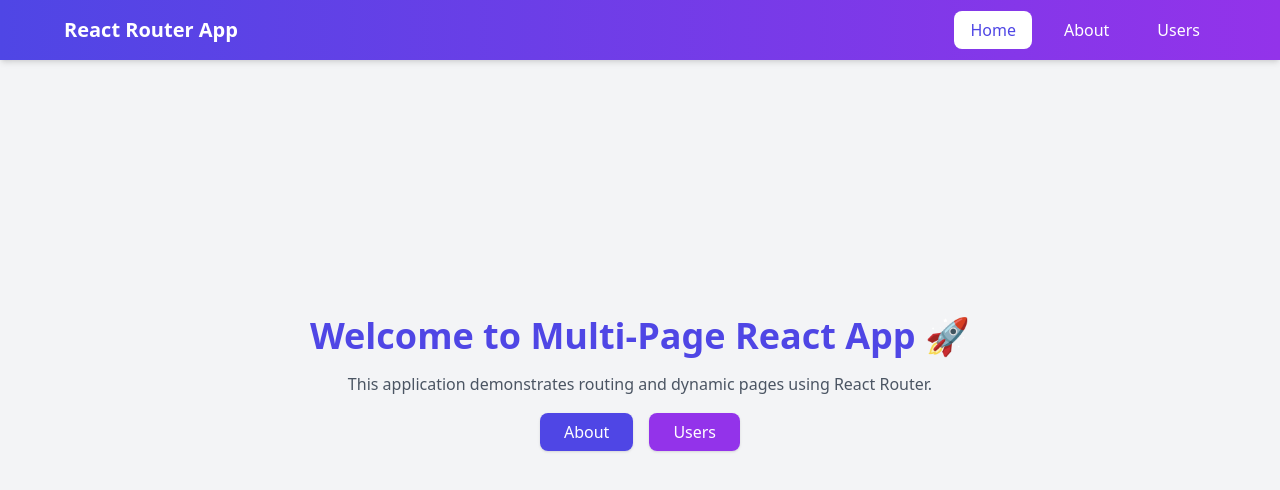
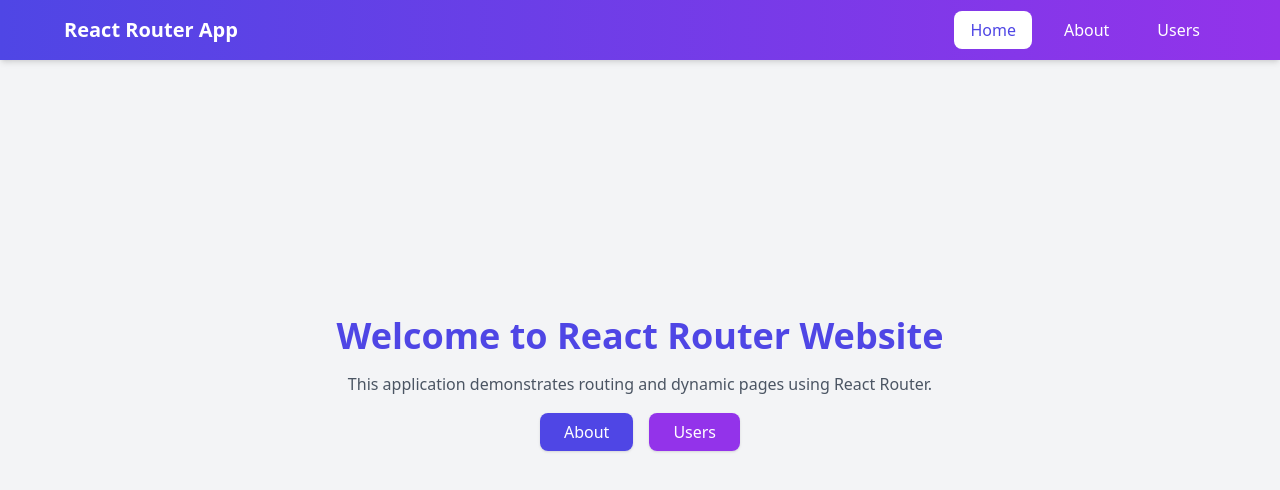
Before and after one commit to Karthik9633/react-router, a React (Vite) app: page / in a window 1280 px wide. Shown: the top 490 px of the page. Built offline with nearby package versions, Linux system fonts and the light colour scheme.

Commit message:
some of thimgs i have changed i have to it more thrillingh

```diff
--- a/src/pages/Home.jsx
+++ b/src/pages/Home.jsx
@@ -4,7 +4,7 @@
   return (
     <div className="flex flex-col items-center justify-center h-[80vh] text-center">
       <h2 className="text-4xl font-bold text-indigo-600 mb-4">
-        Welcome to Multi-Page React App 🚀
+        Welcome to React Router Website
       </h2>
       <p className="text-gray-600 mb-6">
         This application demonstrates routing and dynamic pages using React Router.
```
